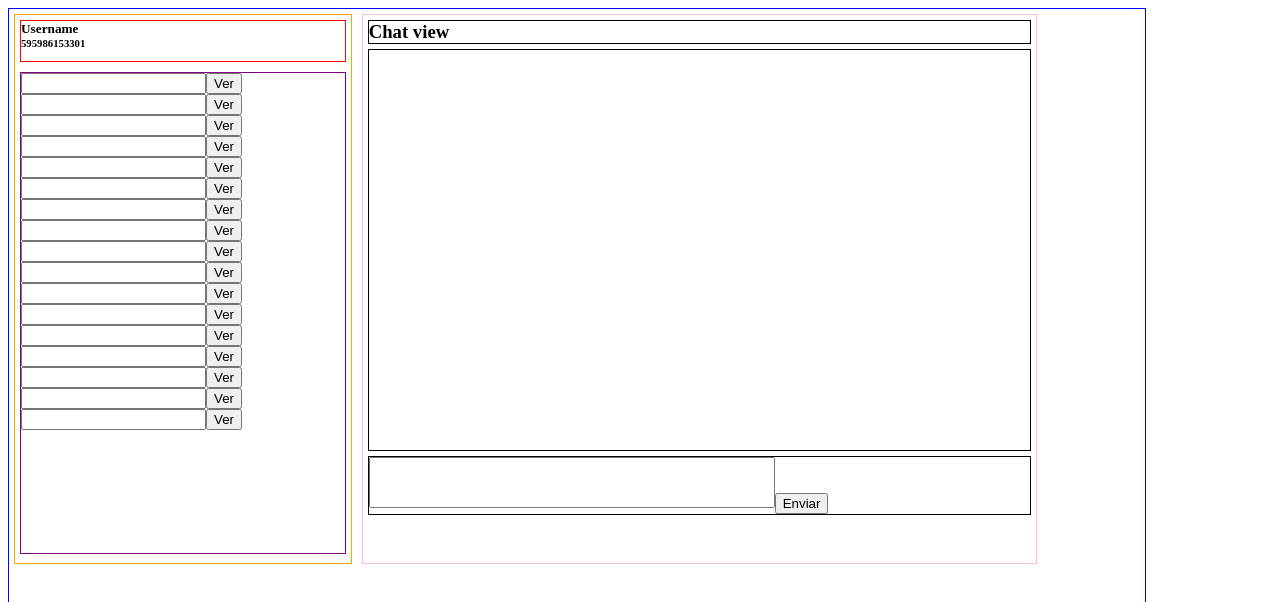
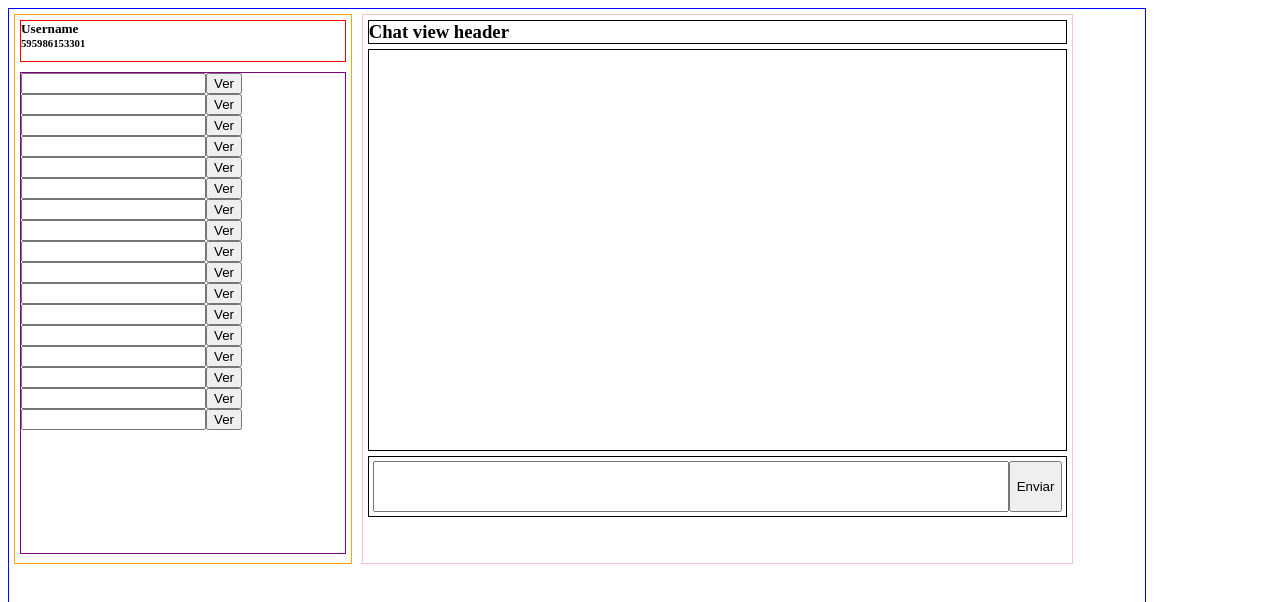
Before and after one commit to AleGrance/OdonChatBotAPP, an Angular app: page /dashboard in a window 1280 px wide. Shown: the top 602 px of the page. Built offline with nearby package versions, Linux system fonts and the light colour scheme.

Commit message:
add style to msg box

```diff
--- a/src/app/pages/chat-content/chat-content.component.html
+++ b/src/app/pages/chat-content/chat-content.component.html
@@ -1,7 +1,5 @@
 <!-- <p>chat-content works!</p> -->
 <div class="message-containier" *ngFor="let message of messagesArray">
-  <div class="message-box">
     <h5>{{ message.texto }}</h5>
     <small>{{ message.fecha_hora | date: 'HH:mm'}}</small>
-  </div>
 </div>
--- a/src/app/pages/chat-content/chat-content.component.scss
+++ b/src/app/pages/chat-content/chat-content.component.scss
@@ -1,11 +1,22 @@
 .message-containier {
   margin: 2px;
+  min-width: 100px;
+  max-width: 500px;
+  text-align: right;
+  background-color: #a2d9ce;
+  animation-name: aparecer;
+  animation-duration: 2s;
+  border-radius: 5px;
+  padding: 2px;
 }
 
-.message-box {
-  // border: 1px solid rgb(46, 117, 78);
-  text-align: right;
-  background-color: #D0ECE7;
+@keyframes aparecer {
+  from {
+    background-color: white;
+  }
+  to {
+    background-color: #a2d9ce;
+  }
 }
 
 h5 {
--- a/src/app/pages/chat-editor/chat-editor.component.html
+++ b/src/app/pages/chat-editor/chat-editor.component.html
@@ -1,6 +1,15 @@
 <!-- <p>chat-editor works!</p> -->
 
 <form [formGroup]="chatForm" formDir="ngForm">
-  <textarea name="" id="mensaje" cols="50" rows="3" formControlName="mensaje" (keydown)="enviarMensaje($event)"></textarea>
-  <button type="button" (click)="enviarMensaje($event)">Enviar</button>
+  <div class="row">
+    <textarea
+      name=""
+      id="mensaje"
+      cols="50"
+      rows="3"
+      formControlName="mensaje"
+      (keydown)="enviarMensaje($event)"
+    ></textarea>
+    <button type="button" (click)="enviarMensaje($event)">Enviar</button>
+  </div>
 </form>
--- a/src/app/pages/chat-editor/chat-editor.component.scss
+++ b/src/app/pages/chat-editor/chat-editor.component.scss
@@ -1,4 +1,5 @@
 textarea {
+  width: 636px;
   resize: none;
   overflow: hidden;
   box-sizing: border-box;
@@ -7,3 +8,12 @@ textarea {
 textarea:focus {
   outline: none; /* Elimina el contorno al hacer foco */
 }
+
+form {
+  padding: 2px;
+}
+
+.row {
+  display: flex;
+  padding: 2px;
+}
--- a/src/app/pages/chats-view/chats-view.component.html
+++ b/src/app/pages/chats-view/chats-view.component.html
@@ -1,13 +1,13 @@
 <!-- <p>chats-view works!</p> -->
-<div class="row">
-  <h3>Chat view</h3>
+<div class="row chat-header">
+  <h3>Chat view header</h3>
 </div>
 
 <div class="row chat-content">
-  <app-chat-content></app-chat-content>
+  <app-chat-content class="message-content"></app-chat-content>
 </div>
 
-<div class="row">
+<div class="row chat-editor">
   <app-chat-editor></app-chat-editor>
 </div>
 
--- a/src/app/pages/chats-view/chats-view.component.scss
+++ b/src/app/pages/chats-view/chats-view.component.scss
@@ -16,5 +16,15 @@ h3 {
 }
 
 .chat-content {
+  display: block;
+  position: relative;
+  text-align: right;
   height: 400px;
+  overflow: auto;
 }
+
+.message-content {
+  position: absolute;
+  bottom: 0;
+  right: 0;
+}
--- a/src/app/services/messages.service.ts
+++ b/src/app/services/messages.service.ts
@@ -16,7 +16,7 @@ export class MessagesService {
 
   // La funcion que carga el observable
   addMensaje(newMessage: Message) {
-    console.log('Mensaje recibido en messages service: ', newMessage);
+    //console.log('Mensaje recibido en messages service: ', newMessage);
     this.messagesList.push(newMessage);
     this._messages.next(this.messagesList);
   }
```
